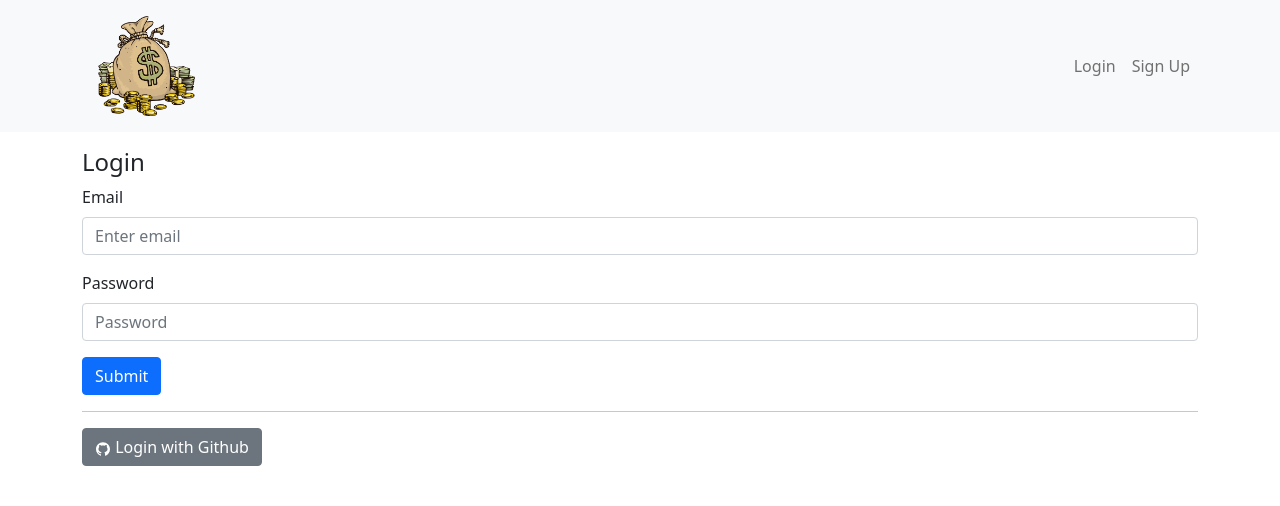
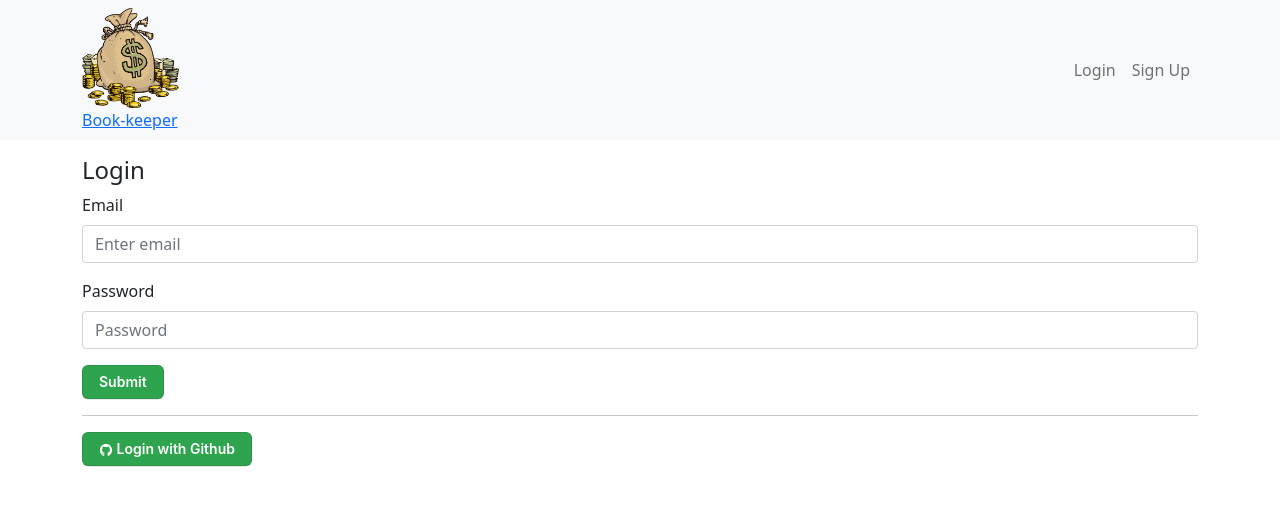
Before and after one commit to Dynamic-Web-Project/Book-keeper, a React (Create React App) app in the folder book_app/: page /login in a window 1280 px wide. Shown: the top 506 px of the page. Built offline with nearby package versions, Linux system fonts and the light colour scheme; no server answers.

Commit message:
button changed

```diff
--- a/book_app/public/index.html
+++ b/book_app/public/index.html
@@ -2,7 +2,7 @@
 <html lang="en">
   <head>
     <meta charset="utf-8" />
-    <link rel="icon" href="%PUBLIC_URL%/favicon.ico" />
+    <link rel="stylesheet" href="/style.css">
     <meta name="viewport" content="width=device-width, initial-scale=1" />
     <meta name="theme-color" content="#000000" />
     <meta
--- a/book_app/public/style.css
+++ b/book_app/public/style.css
@@ -0,0 +1,51 @@
+/* CSS */
+.button {
+  appearance: none;
+  background-color: #2ea44f;
+  border: 1px solid rgba(27, 31, 35, .15);
+  border-radius: 6px;
+  box-shadow: rgba(27, 31, 35, .1) 0 1px 0;
+  box-sizing: border-box;
+  color: #fff;
+  cursor: pointer;
+  display: inline-block;
+  font-family: -apple-system,system-ui,"Segoe UI",Helvetica,Arial,sans-serif,"Apple Color Emoji","Segoe UI Emoji";
+  font-size: 14px;
+  font-weight: 600;
+  line-height: 20px;
+  padding: 6px 16px;
+  position: relative;
+  text-align: center;
+  text-decoration: none;
+  user-select: none;
+  -webkit-user-select: none;
+  touch-action: manipulation;
+  vertical-align: middle;
+  white-space: nowrap;
+}
+
+.button:focus:not(:focus-visible):not(.focus-visible) {
+  box-shadow: none;
+  outline: none;
+}
+
+.button:hover {
+  background-color: #2c974b;
+}
+
+.button:focus {
+  box-shadow: rgba(46, 164, 79, .4) 0 0 0 3px;
+  outline: none;
+}
+
+.button:disabled {
+  background-color: #94d3a2;
+  border-color: rgba(27, 31, 35, .1);
+  color: rgba(255, 255, 255, .8);
+  cursor: default;
+}
+
+.button:active {
+  background-color: #298e46;
+  box-shadow: rgba(20, 70, 32, .2) 0 1px 0 inset;
+}
--- a/book_app/src/components/Header.js
+++ b/book_app/src/components/Header.js
@@ -10,11 +10,11 @@ function Header() {
   return (
     <Navbar bg="light" variant="light" expand="lg">
       <Container>
-      <Nav.Link as={Link} to="/">
-            <Navbar.Brand>
+      <a class="logo" href="[absolute url]">
                 <Image src={logo} height="100"/>
-            </Navbar.Brand>
-        </Nav.Link>
+                <div>Book-keeper</div>
+        </a>
+
         <Navbar.Toggle aria-controls="basic-navbar-nav" />
         <Navbar.Collapse id="basic-navbar-nav">
           <Nav className="me-auto"></Nav>
--- a/book_app/src/pages/LoginScreen.js
+++ b/book_app/src/pages/LoginScreen.js
@@ -1,5 +1,5 @@
 import React, { useState, useEffect } from "react";
-import { Alert, Button, Form } from "react-bootstrap";
+import { Alert, Form } from "react-bootstrap";
 import Loader from "../components/Loader";
 import { useNavigate } from "react-router-dom";
 import { useAuth } from "../contexts/AuthContext";
@@ -58,14 +58,14 @@ function LoginScreen() {
           />
         </Form.Group>
 
-        <Button variant="primary" type="submit">
+        <button class="button" type="submit">
           Submit
-        </Button>
+        </button>
       </Form>
       <hr />
-      <Button onClick={loginWithGithub} variant="secondary">
+      <button class="button" onClick={loginWithGithub}>
         <AiFillGithub /> Login with Github
-      </Button>
+      </button>
     </>
   );
 }
--- a/book_app/src/pages/SignupScreen.js
+++ b/book_app/src/pages/SignupScreen.js
@@ -1,5 +1,5 @@
 import React, { useState,useEffect } from "react";
-import { Alert , Button, Form} from 'react-bootstrap';
+import { Alert , button, Form} from 'react-bootstrap';
 import { createUserWithEmailAndPassword } from "firebase/auth";
 import { auth } from "../firebase";
 import Loader from '../components/Loader';
@@ -77,9 +77,9 @@ function SignupScreen() {
         />
       </Form.Group>
 
-      <Button variant="primary" type="submit">
+      <button class="button" type="submit">
         Submit
-      </Button>
+      </button>
     </Form>
     </>
   );
```
